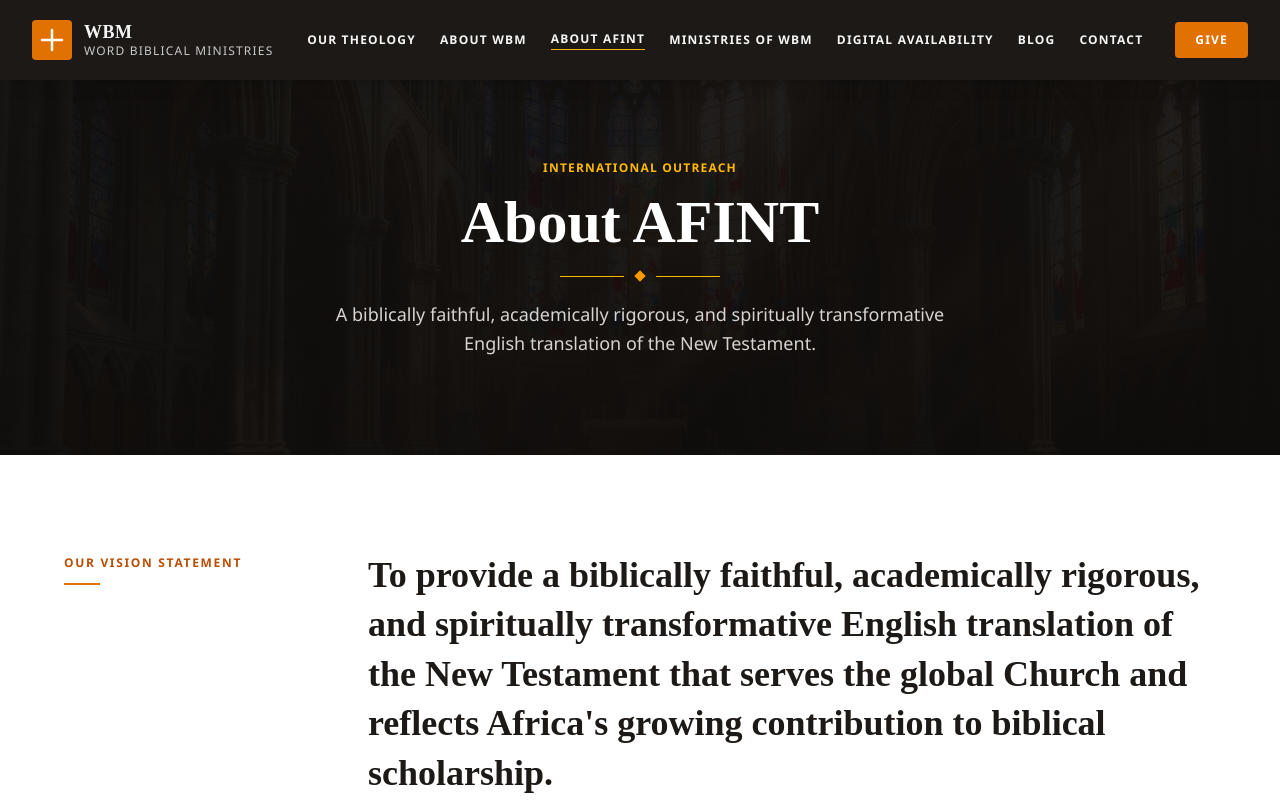
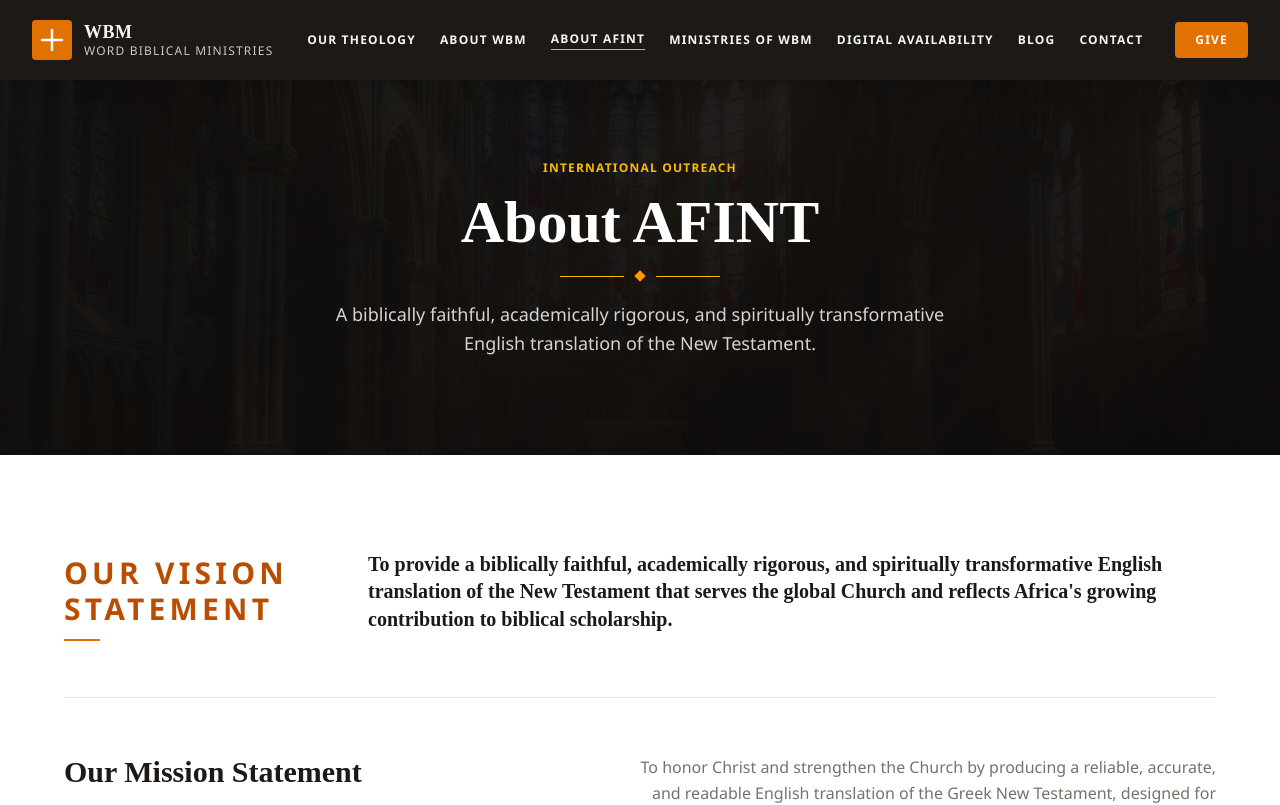
Before and after one commit to mayormankind/wordbiblicalministries, a Next.js app: page /about-afint in a window 1280 px wide. Shown: the top 805 px of the page. Built offline with nearby package versions, Linux system fonts and the light colour scheme.

Commit message:
update font size for mission statement

```diff
--- a/src/views/AboutAFINT.tsx
+++ b/src/views/AboutAFINT.tsx
@@ -96,7 +96,7 @@ export default function AboutAFINT() {
               {/* Left label col */}
               <div className="md:col-span-3 flex flex-col gap-3 pt-1">
                 <span
-                  className="text-xs font-bold uppercase tracking-widest text-amber-700"
+                  className="text-3xl font-bold uppercase tracking-widest text-amber-700"
                   style={{ letterSpacing: "0.14em" }}
                 >
                   Our Vision Statement
@@ -107,7 +107,7 @@ export default function AboutAFINT() {
               {/* Right quote col */}
               <div className="md:col-span-9">
                 <h2
-                  className="text-2xl md:text-4xl font-bold text-stone-900 leading-snug"
+                  className="text-sm md:text-xl font-bold text-stone-900 leading-snug"
                   style={{ fontFamily: "Playfair Display, serif" }}
                 >
                   To provide a biblically faithful, academically rigorous, and
```
Also changed, not shown: src/views/AboutWBM.tsx (+0 -79 lines).
